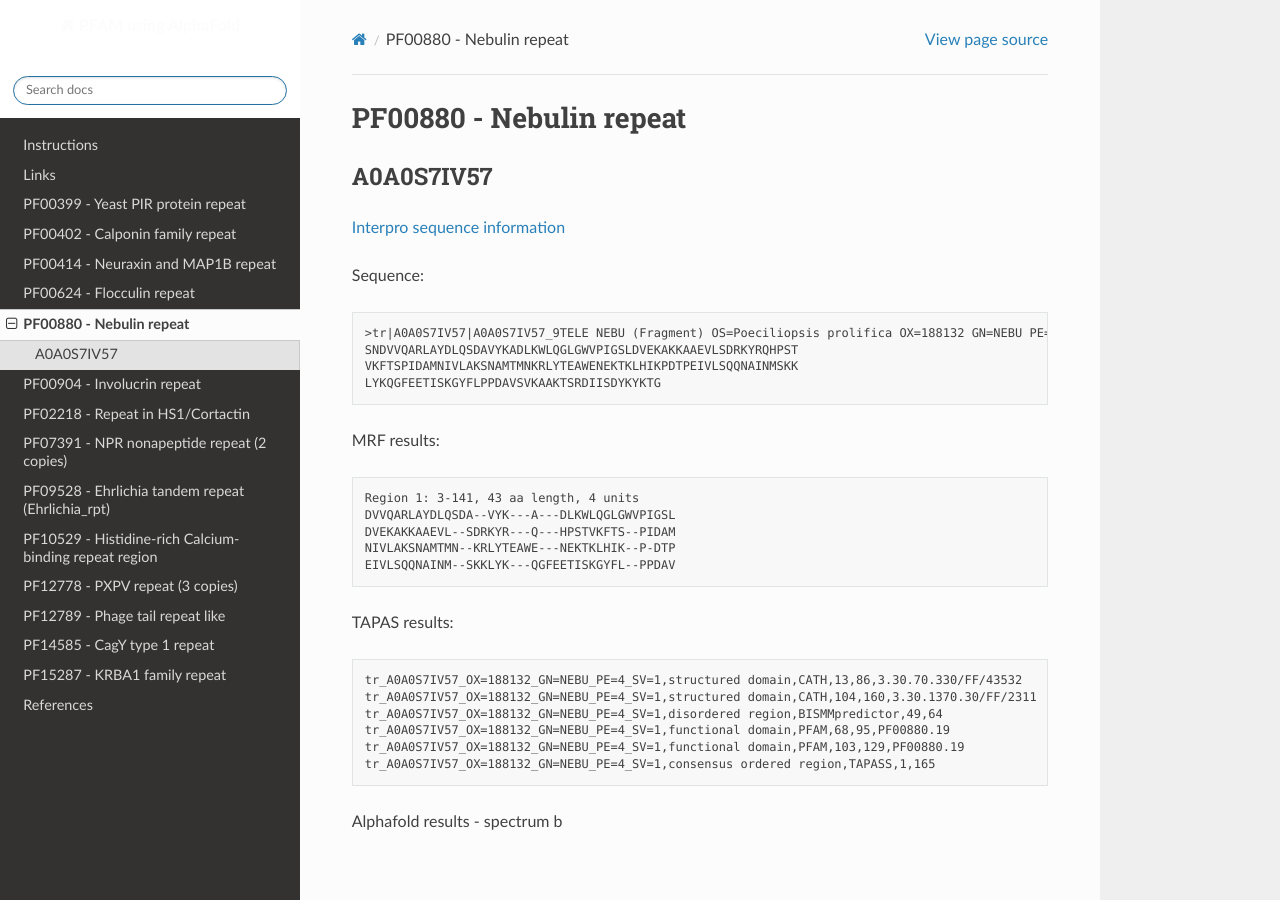
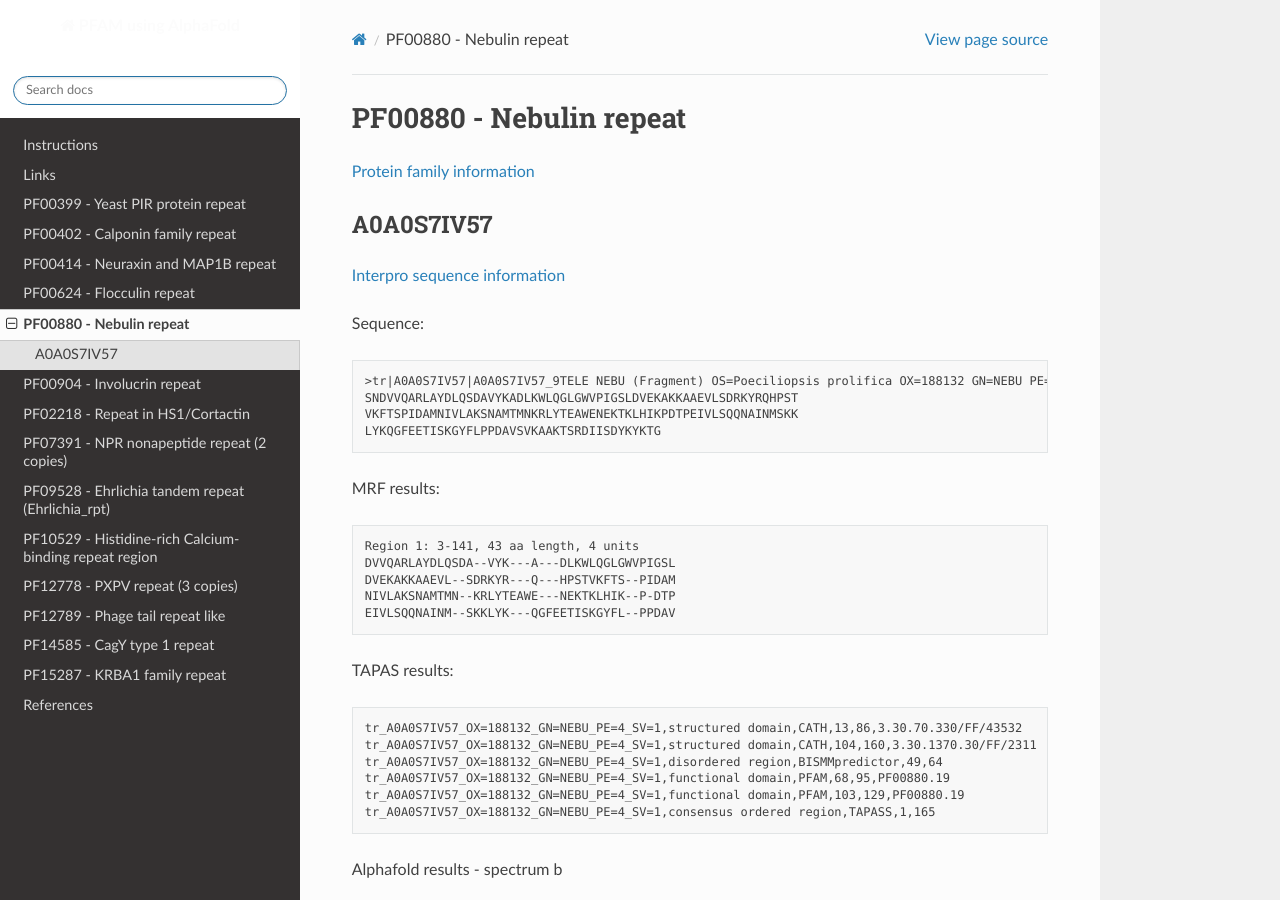
Before and after one commit to DraLaylaHirsh/AlphaFoldPfam, a Sphinx documentation site: the page built from docs/PF00880.rst, in a window 1280 px wide and 900 px high. Built offline with Sphinx 7.4.7 and the Read the Docs theme 2.0.0, drawn with Linux system fonts in a browser that asks for light colours.

Commit message:
Update PF00880.rst

```diff
--- a/docs/PF00880.rst
+++ b/docs/PF00880.rst
@@ -1,5 +1,8 @@
 PF00880 - Nebulin repeat
 ========================
+
+`Protein family information <https://www.ebi.ac.uk/interpro/entry/pfam/PF00880/>`_
+
 
 A0A0S7IV57
 ----------
```
